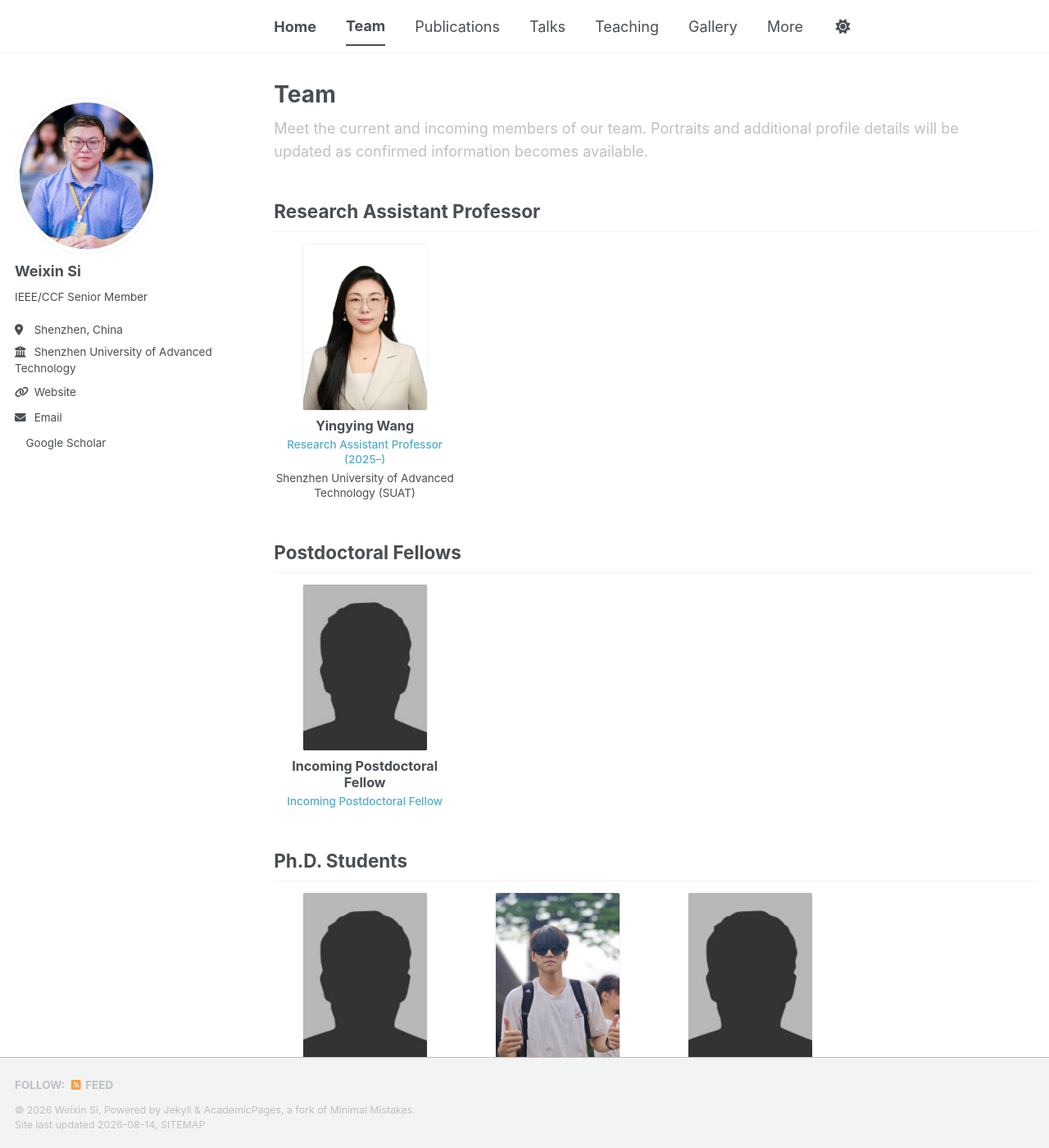
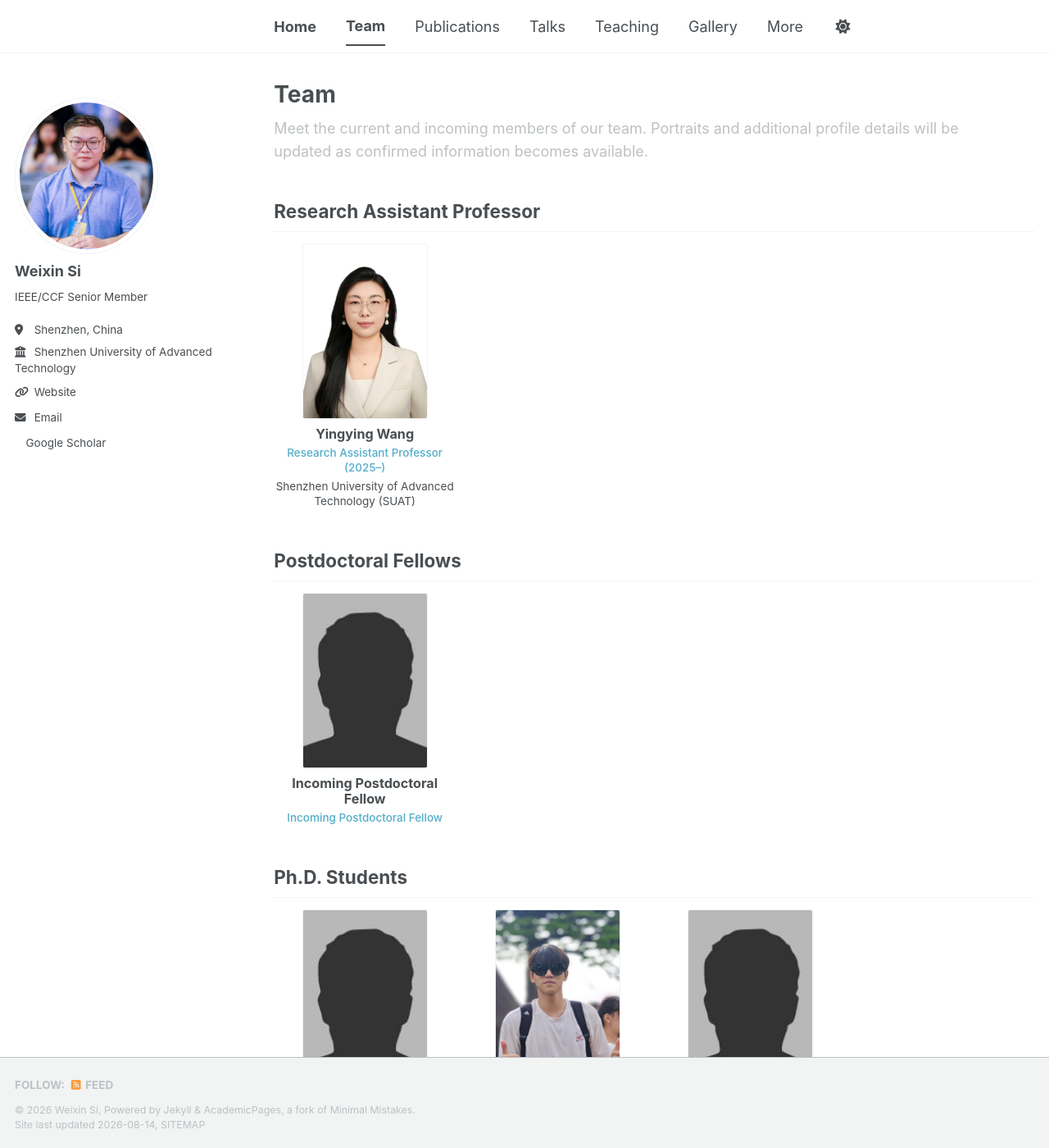
Before and after one commit to WeixinSi/weixinsi.github.io, a Jekyll site: the page built from _pages/team.md, in a window 1280 px wide and 1400 px high. Shown: the whole window at 82% size. Built offline with Jekyll 4.4.1, drawn with Linux system fonts in a browser that asks for light colours; a style sheet for code colours, icons or effects is not loaded.

Commit message:
Use standard one-inch team portrait ratio

```diff
--- a/_sass/layout/_academic-profile.scss
+++ b/_sass/layout/_academic-profile.scss
@@ -63,7 +63,7 @@
   display: block;
   width: 100%;
   max-width: 8.5rem;
-  aspect-ratio: 3 / 4;
+  aspect-ratio: 5 / 7;
   object-fit: cover;
   object-position: center top;
   margin: 0 auto;
```
Also changed, not shown: 1 other file.
